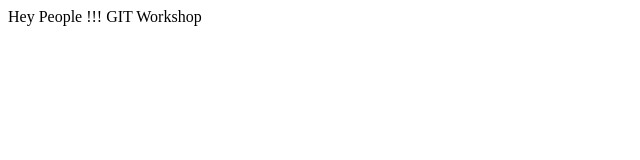
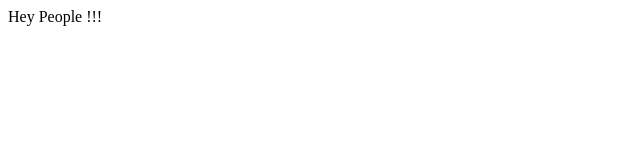
Before and after one commit to vcarockz/my-first-git-repo, a plain HTML site: page index.html in a window 1280 px wide. Shown: the whole page, without its empty margins (0-640 px from the left). Drawn offline with Linux system fonts and the light colour scheme.

Commit message:
Revert "Typed GIt Workshop line"
This reverts commit f9a637a26f7118352e67fb7f379962b2f9a90bd2.

```diff
--- a/index.html
+++ b/index.html
@@ -1,4 +1,3 @@
 <html>
 Hey People !!!
-GIT Workshop
 </html>
```
